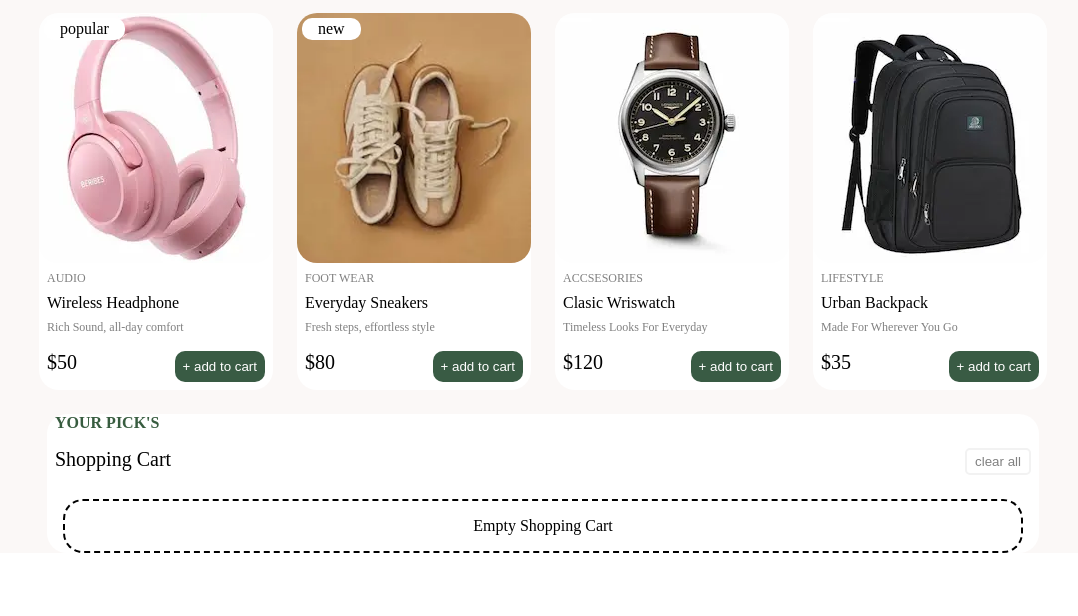
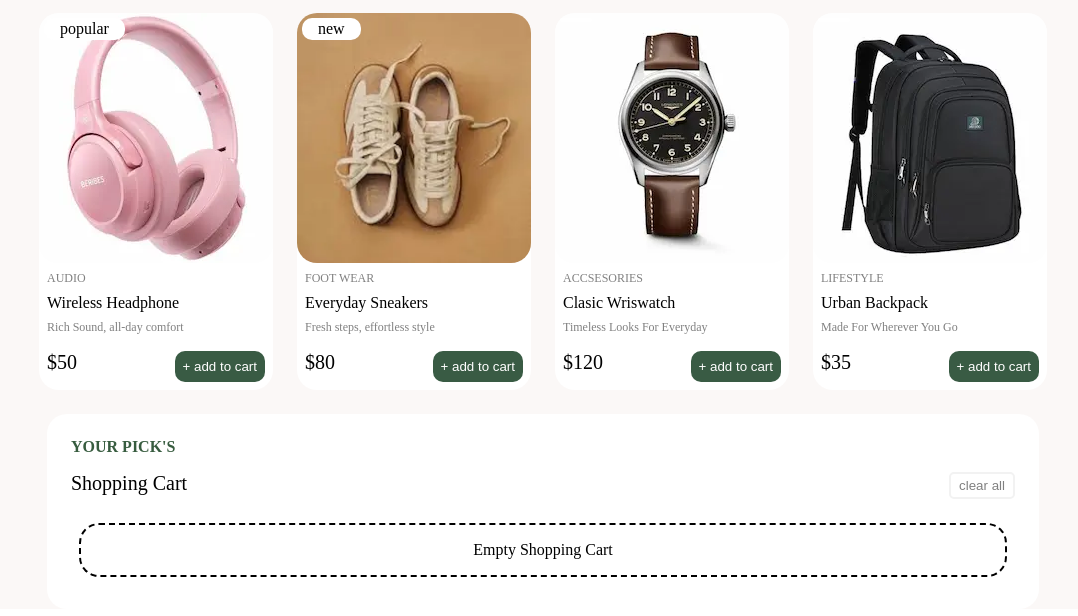
Before and after one commit to mohammadjnb/minishop, a plain HTML site: page index.html in a window 1280 px wide. Shown: the part 98-714 px from the top of the page, without its empty margins (97-1175 px from the left). Drawn offline with Linux system fonts and the light colour scheme.

Commit message:
padding in shoppig cart

```diff
--- a/index.html
+++ b/index.html
@@ -24,7 +24,7 @@
                 </div>
             </section>
             <!-- shopping cart section -->
-            <section id="shopping-cart" class="m-16">
+            <section id="shopping-cart" class="m-16 p-16">
                 <div id="title">
                     <p class="m-8">your pick's</p>
                     <div id="title-countainer">
```
